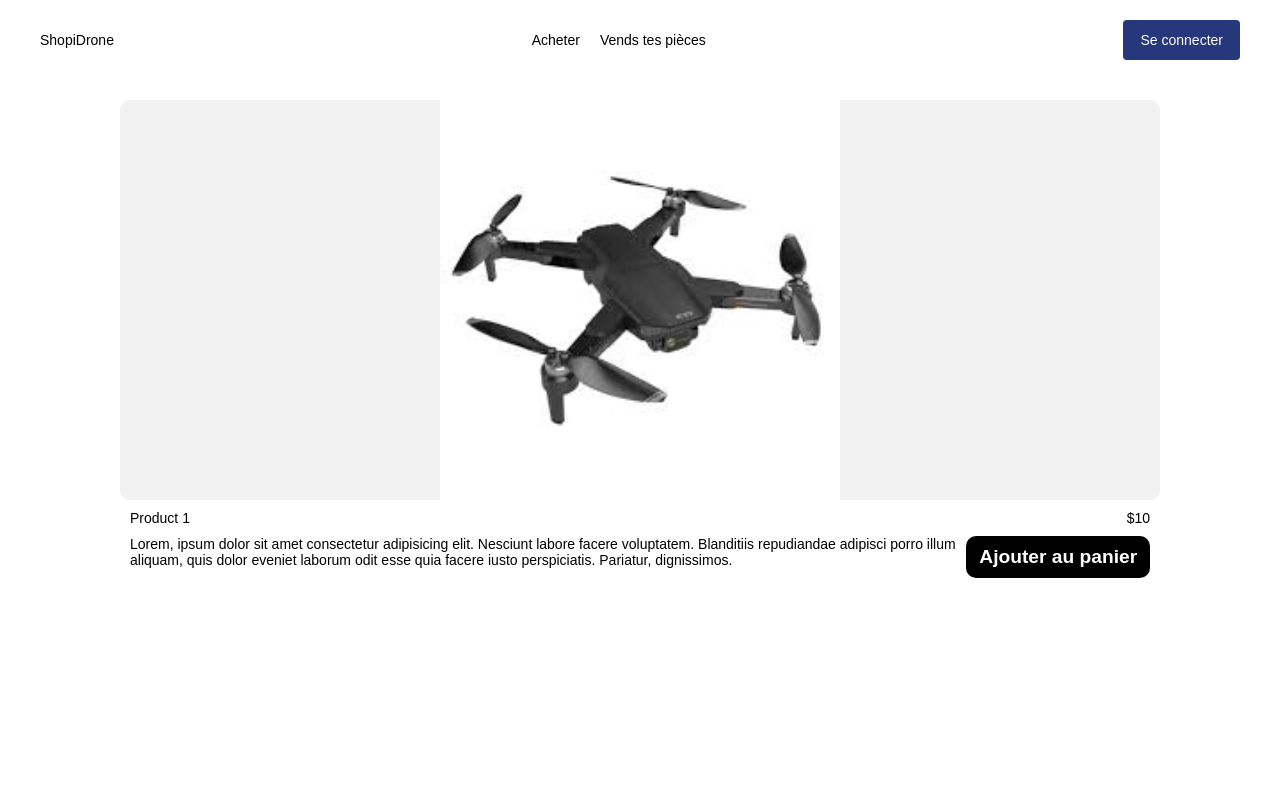
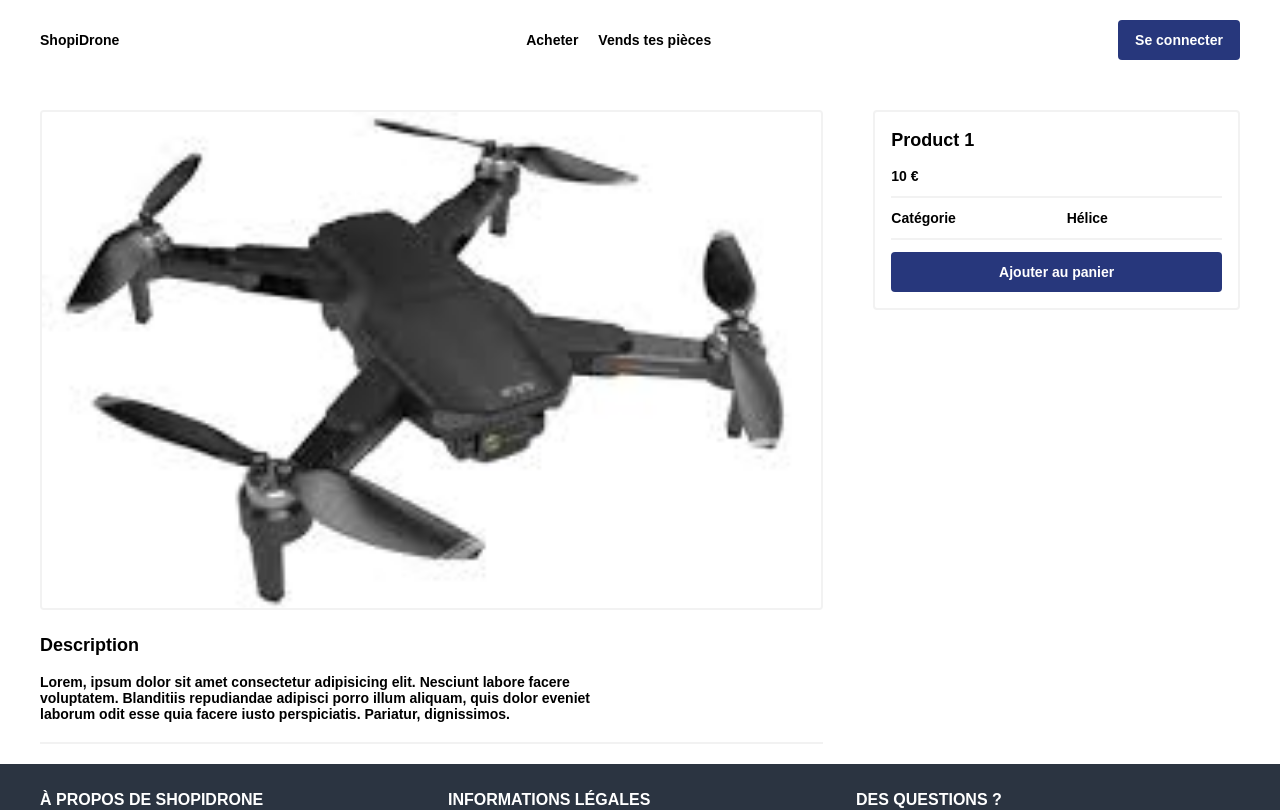
Before and after one commit to ShopiDroneOrganisation/ShopiDrone-front, a Next.js app: page /product/1 in a window 1280 px wide. Shown: the top 810 px of the page. Built offline with nearby package versions, Linux system fonts and the light colour scheme.

Commit message:
inté page article

```diff
--- a/src/app/assets/styles/_commons.scss
+++ b/src/app/assets/styles/_commons.scss
@@ -120,5 +120,5 @@ img, video {
 
 .page {
     padding-top: var(--navbar-height);
-    min-height: calc(var(--vh) * 100);
+    //min-height: calc(var(--vh) * 100);
 }
--- a/src/app/assets/styles/_typography-mixins.scss
+++ b/src/app/assets/styles/_typography-mixins.scss
@@ -12,8 +12,14 @@
     line-height: 24px;
 }
 
+@mixin title-4() {
+    font-size: 18px;
+    font-weight: variables.$bold;
+    line-height: 24px;
+}
+
 @mixin body() {
     font-size: 14px;
-    font-weight: variables.$regular;
+    font-weight: variables.$bold;
     line-height: 16px;
 }
--- a/src/app/assets/styles/_typography.scss
+++ b/src/app/assets/styles/_typography.scss
@@ -15,6 +15,10 @@ h1, .title-1 {
 
 h3, .title-3 {
     @include typography-mixins.title-3;
+}
+
+h4, .title-4 {
+    @include typography-mixins.title-4;
 }
 
 body, .body {
--- a/src/app/assets/styles/components/_btn.scss
+++ b/src/app/assets/styles/components/_btn.scss
@@ -61,6 +61,8 @@ button, .default-btn, .btn {
     color: variables.$color-white;
     background-color: variables.$color-blue;
     text-align: center;
+    transition: color .2s linear, background-color .2s linear;
+    @include typo.body;
 
     > .label {
         text-align: center;
@@ -86,6 +88,11 @@ button, .default-btn, .btn {
 }
 
 @media(hover:hover) {
+    .btn:hover {
+        background-color: variables.$color-light-grey;
+        color: variables.$color-blue;
+    }
+
     .link:hover {
         text-decoration: none;
     }
--- a/src/app/assets/styles/main.scss
+++ b/src/app/assets/styles/main.scss
@@ -16,3 +16,4 @@
 
 @use "../../dashboard/dashboard";
 @use "../../sell/sell";
+@use "../../product/[id]/DetailsItem";
--- a/src/app/components/Footer/footer.scss
+++ b/src/app/components/Footer/footer.scss
@@ -4,6 +4,7 @@
     background-color: variables.$color-dark-blue;
     color: variables.$color-white;
     padding: 24px 0;
+    margin-top: 20px;
 
     .grid {
         gap: 24px;
--- a/src/app/layout.tsx
+++ b/src/app/layout.tsx
@@ -6,6 +6,7 @@ import "./globals.css";
 import Navbar from "@/app/components/NavBar/Navbar";
 import "../app/assets/styles/main.scss";
 import ClientProvider from "@/app/components/Providers/ClientProvider";
+import Footer from "@/app/components/Footer/Footer";
 
 const geistSans = Geist({
   variable: "--font-geist-sans",
@@ -32,9 +33,10 @@ export default function RootLayout({
     <html lang="en">
       <body className={`${geistSans.variable} ${geistMono.variable} page`}>
         <ClientProvider>
-                          <div id="full-wrapper">
+          <div id="full-wrapper">
           <Navbar />
-          {children}
+              {children}
+            <Footer/>
           </div>
         </ClientProvider>
       </body>
--- a/src/app/page.tsx
+++ b/src/app/page.tsx
@@ -25,7 +25,6 @@ export default function Home() {
                 <SellPush/>
                 <Trustpilot/>
             </div>
-            <Footer/>
         </div>
     )
 }
--- a/src/app/product/[id]/DetailsItem.scss
+++ b/src/app/product/[id]/DetailsItem.scss
@@ -1,12 +1,57 @@
+@use '../../assets/styles/variables';
+
 .details-item {
-    padding: 20px;
-    display: flex;
-    gap: 20px;
-    margin-left: 100px;
-    margin-right: 100px;
+    padding-top: 30px;
+
+    .product-grid {
+        gap: 50px;
+
+        .product-img {
+            border: solid 2px variables.$color-light-grey;
+            border-radius: 4px;
+            object-fit: cover;
+            width: 100%;
+        }
+
+        .description {
+            padding: 20px 0;
+            border-bottom: 2px solid variables.$color-light-grey;
+            width: 100%;
+
+            > .label {
+                margin-bottom: 17px;
+            }
+
+            > .desc {
+                max-width: 75%;
+            }
+        }
+
+        > .right-col > .content {
+            border: 2px solid variables.$color-light-grey;
+            padding: 16px;
+            border-radius: 4px;
+
+            > .price {
+                margin-top: 16px;
+            }
+
+            > .category {
+                border-top: 2px solid variables.$color-light-grey;
+                border-bottom: 2px solid variables.$color-light-grey;
+                padding: 12px 0;
+                gap: 20px;
+                margin: 12px 0;
+            }
+
+            > .add-btn {
+                width: 100%;
+            }
+        }
+    }
+
 
     .details-item-infos {
-
         .details-image {
             height: 400px;
             border-radius: 10px;
--- a/src/app/product/[id]/page.tsx
+++ b/src/app/product/[id]/page.tsx
@@ -1,12 +1,12 @@
 "use client";
 import React from "react";
-import { useParams } from "next/navigation";
-import "./DetailsItem.scss";
-import { products } from "../../components/ProductList/ProductList";
+import {useParams} from "next/navigation";
+import {products} from "../../components/ProductList/ProductList";
+import Image from "next/image";
 
 const ProductDetail: React.FC = () => {
     const params = useParams();
-  const { id } = params;
+    const {id} = params;
 
     if (!id || Array.isArray(id)) {
         return <p>Invalid product ID</p>;
@@ -18,7 +18,35 @@ const ProductDetail: React.FC = () => {
 
     return (
         <div className="details-item">
-      <div className="details-item-infos">
+            <div className="wrapper -large -padded">
+                <div className="grid -three product-grid">
+                    <div className="col -two -auto">
+                        <Image src={product.img} alt={product.name} width={746} height={500} className={'product-img'}/>
+                        <div className="description">
+                            <div className="title-4 label">Description</div>
+                            <p className="body desc">{product.description}</p>
+                        </div>
+                    </div>
+                    <div className="col -one -auto right-col">
+                        <div className="content">
+                            <div className="title-4">{product.name}</div>
+                            <div className="body price">{product.price} €</div>
+                            <div className="grid -two category">
+                                <div className="col -one -auto">
+                                    <div className="body">Catégorie</div>
+                                </div>
+                                <div className="col -one -auto">
+                                    <div className="body">Hélice</div>
+                                </div>
+                            </div>
+                            <button className="btn add-btn">Ajouter au panier</button>
+                        </div>
+                    </div>
+                </div>
+            </div>
+
+
+            {/*<div className="details-item-infos">
         <div className="details-image">
           <img src={product.img} alt={product.name} />
         </div>
@@ -32,7 +60,7 @@ const ProductDetail: React.FC = () => {
         <button className="details-button">Ajouter au panier</button>
         </div>
       </div>
-      </div>
+      </div>*/}
         </div>
     );
 };
--- a/src/app/sell/sell.scss
+++ b/src/app/sell/sell.scss
@@ -2,7 +2,6 @@
 
 .page-sell {
     background-color: variables.$color-light-grey;
-    min-height: calc(var(--vh) * 100);
     padding: 30px 0;
 
     h1 {
```
Lines whose indentation alone changed are shown as unchanged.
